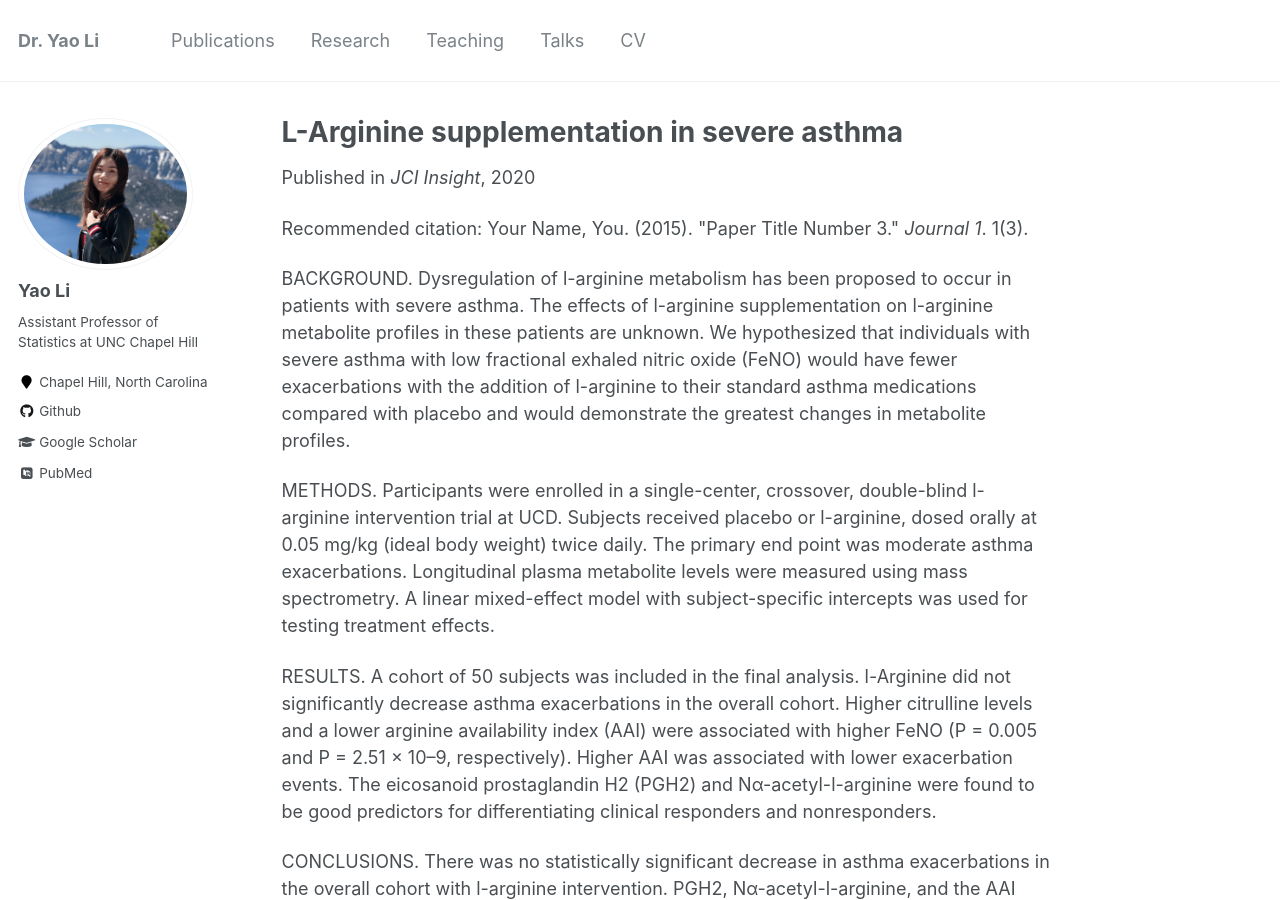
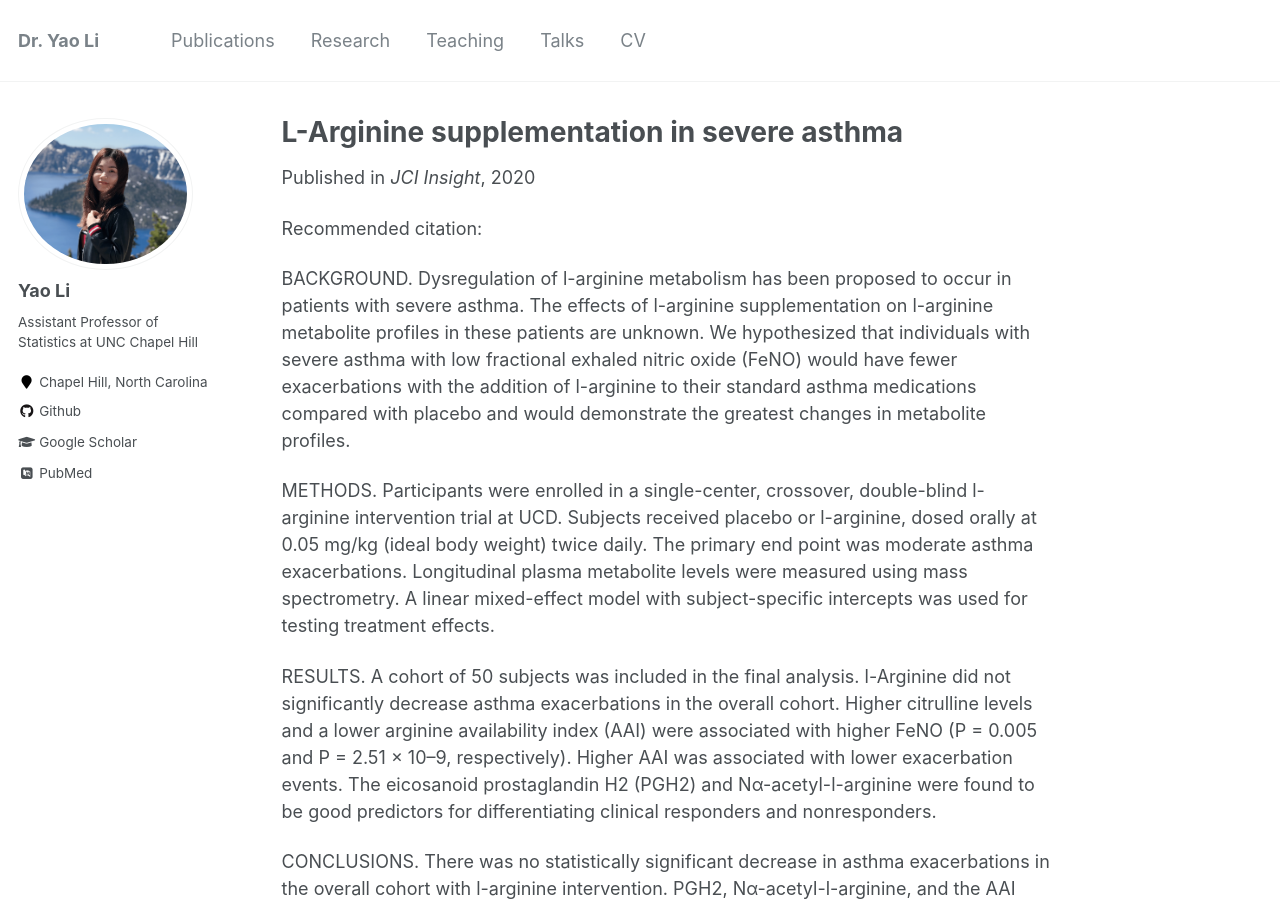
Before and after one commit to liyao880/yaoli, a Jekyll site: the page built from _publications/L-Arginine.md, in a window 1280 px wide and 900 px high. Built offline with Jekyll 4.4.1, drawn with Linux system fonts in a browser that asks for light colours; some web fonts are replaced.

Commit message:
Update L-Arginine.md

```diff
--- a/_publications/L-Arginine.md
+++ b/_publications/L-Arginine.md
@@ -6,7 +6,7 @@
 date: 2020-06-04
 venue: 'JCI Insight'
 paperurl: ''
-citation: 'Your Name, You. (2015). &quot;Paper Title Number 3.&quot; <i>Journal 1</i>. 1(3).'
+citation: ''
 ---
 BACKGROUND. Dysregulation of l-arginine metabolism has been proposed to occur in patients with severe asthma. The effects of l-arginine supplementation on l-arginine metabolite profiles in these patients are unknown. We hypothesized that individuals with severe asthma with low fractional exhaled nitric oxide (FeNO) would have fewer exacerbations with the addition of l-arginine to their standard asthma medications compared with placebo and would demonstrate the greatest changes in metabolite profiles.
 
```
